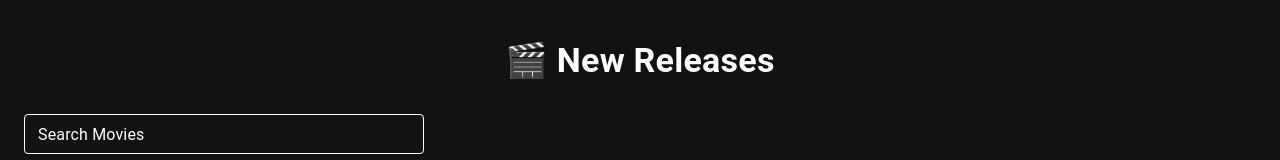
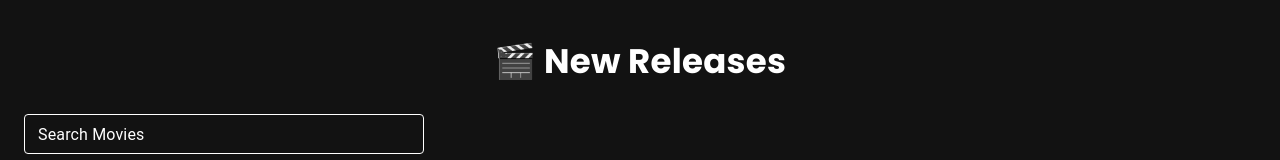
Before and after one commit to oshadaera68/SL_Movie_Hub_MERN_Stack, a React (Create React App) app in the folder frontend/: page /seeallreleases in a window 1280 px wide. Shown: the top 160 px of the page. Built offline with nearby package versions, Linux system fonts and the light colour scheme; some icons are missing; a web font is replaced by a local one.

Commit message:
added arrow button and font styles

```diff
--- a/frontend/src/components/SeeAllPage/NewMovieReleases.jsx
+++ b/frontend/src/components/SeeAllPage/NewMovieReleases.jsx
@@ -27,7 +27,7 @@ function NewMovieReleases() {
                 <IconButton onClick={() => navigate(-1)} color="inherit">
                     <ArrowBackIcon />
                 </IconButton>
-                <Typography variant="h4" fontWeight="bold">
+                <Typography variant="h4" fontWeight="bold" sx={{ color: darkMode ? 'white' : 'black' }} style={{fontFamily: 'Poppins'}}>
                     🎬 New Releases
                 </Typography>
 
```
